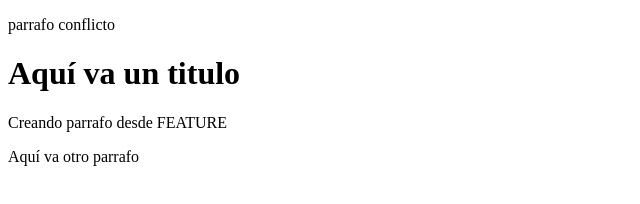
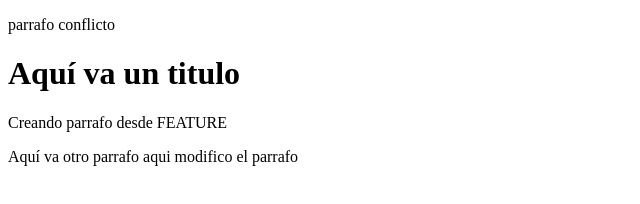
Before and after one commit to LuisMontes87/EvidendiaGit, a plain HTML site: page index.html in a window 1280 px wide. Shown: the whole page, without its empty margins (0-640 px from the left). Drawn offline with Linux system fonts and the light colour scheme.

Commit message:
modificando parrafo

```diff
--- a/index.html
+++ b/index.html
@@ -14,7 +14,7 @@
 
     <p>Creando parrafo desde FEATURE</p>
 
-    <p>Aquí va otro parrafo</p>
+    <p>Aquí va otro parrafo aqui modifico el parrafo</p>
 
 
 
```
